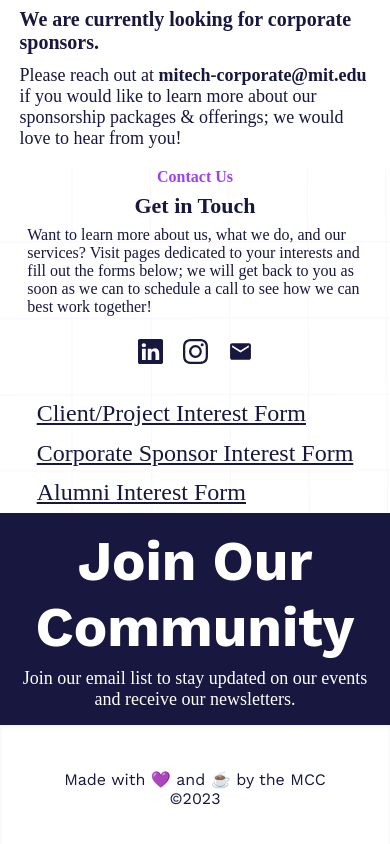
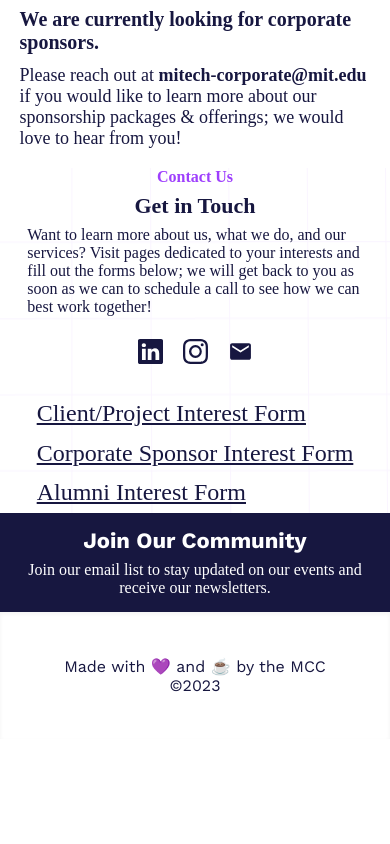
Before and after one commit to MITech-Consulting-Club/website, a Next.js app: page / in a window 390 px wide. Shown: the part 3201-4045 px from the top of the page. After the commit the page ends 3940 px from the top, so only its background shows below. Built offline with nearby package versions, Linux system fonts and the light colour scheme.

Commit message:
Fixed Mobile Home Page Bottom

```diff
--- a/app/page.module.scss
+++ b/app/page.module.scss
@@ -412,11 +412,17 @@
 }
 
 .communityHeading {
-  font-size: 56px;
+  @include respond-to('md') {
+    font-size: 56px;
+  }
+  font-size: 22px;
   margin-bottom: 2%;
 }
 
 .communityDescription {
-  font-size: 18px;
+  @include respond-to('md') {
+    font-size: 18px;
+  }
+  font-size: 16px;
   font-family: 'Avenir Light';
 }
```
